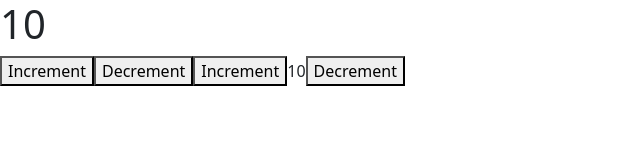
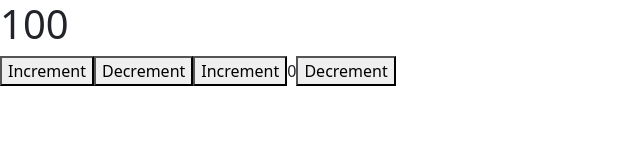
Before and after one commit to raaakib0/patient-admission-frontend, a Vue app: page / in a window 1280 px wide. Shown: the top 160 px of the page, without its empty margins (0-640 px from the left). Built offline with nearby package versions, Linux system fonts and the light colour scheme.

Commit message:
prop composibles

```diff
--- a/src/App.vue
+++ b/src/App.vue
@@ -8,6 +8,6 @@
 <script setup>
 import { useCounter } from './composibles/useCounter';
 import ButtonCounter from './Components/ButtonCounter.vue';
-const {count, increment, decrement} = useCounter();
+const {count, increment, decrement} = useCounter(100,10);
 
 </script>
--- a/src/composibles/useCounter.js
+++ b/src/composibles/useCounter.js
@@ -1,14 +1,14 @@
 import { ref } from "vue";
 
-export function useCounter(){
-    const count = ref(10);
+export function useCounter(initaialValue = 0, step =1){
+    const count = ref(initaialValue);
 
 const increment = ()=>{
-  count.value++;
+  count.value+= step;
 };
 
 const decrement = ()=>{
-  count.value--;
+  count.value-=step;
 };
 
 return {count, increment,decrement};
```
